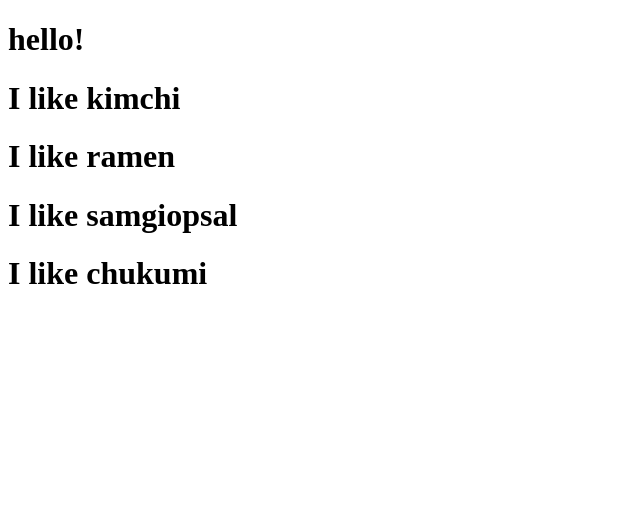
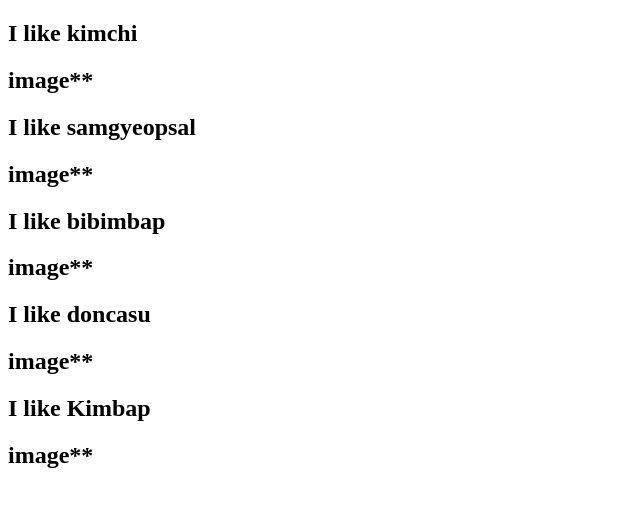
Before and after one commit to jinseong205/movie_app, a React (Create React App) app: page / in a window 1280 px wide. Shown: the top 506 px of the page, without its empty margins (0-640 px from the left). Built offline with nearby package versions, Linux system fonts and the light colour scheme.

Commit message:
js commit

```diff
--- a/src/App.js
+++ b/src/App.js
@@ -1,22 +1,35 @@
 import React from 'react';
+
+
+//data from server
+const foodLike = [
+  { name: 'kimchi', image: 'image' },
+  { name: 'samgyeopsal', image: 'image' },
+  { name: 'bibimbap', image: 'image' },
+  { name: 'doncasu', image: 'image' },
+  { name: 'Kimbap', image: 'image' }
+
+];
+
 
 function App() {
   return (
     <div className="App">
-      <h1>hello!</h1>
-
-      <Food fav="kimchi" />
-      <Food fav="ramen" />
-      <Food fav="samgiopsal" />
-      <Food fav="chukumi" />
-
-
+      {foodLike.map(dish => (<Food name={dish.name} picture={dish.image} />
+      ))}
     </div>
   );
 }
 
-function Food(props) {
-  return <h1>I like {props.fav}</h1>
+function Food({ name,picture }) {
+  return (
+    <div>
+    <h2>I like {name}</h2>
+    <h2>{picture}**</h2>
+    {/* <img src = {picture} */}
+
+    </div>
+  )
 }
 
 export default App;
```
Also changed, not shown: src/Food.js (added, +8 -0 lines).
